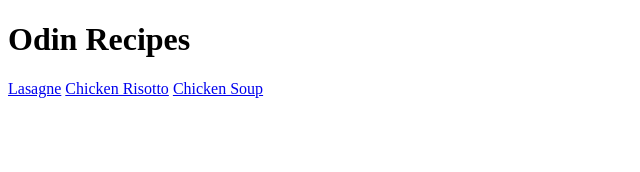
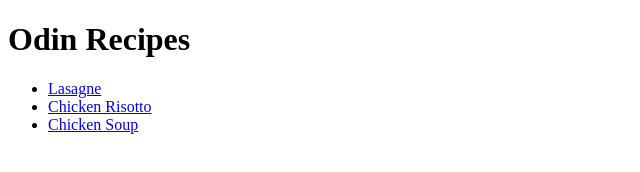
Before and after one commit to gringhus/odin-recipes, a plain HTML site: page index.html in a window 1280 px wide. Shown: the whole page, without its empty margins (0-640 px from the left). Drawn offline with Linux system fonts and the light colour scheme.

Commit message:
updated to a list format

```diff
--- a/index.html
+++ b/index.html
@@ -7,8 +7,10 @@
 </head>
 <body>
     <h1>Odin Recipes</h1>
-    <a href="./recipes/lasagne.html">Lasagne</a>
-    <a href="./recipes/risotto.html">Chicken Risotto</a>
-    <a href="./recipes/soup.html">Chicken Soup</a>
+    <ul>
+        <li><a href="./recipes/lasagne.html">Lasagne</a></li>
+        <li><a href="./recipes/risotto.html">Chicken Risotto</a></li>
+        <li><a href="./recipes/soup.html">Chicken Soup</a></li>
+    </ul>
 </body>
 </html>
```
